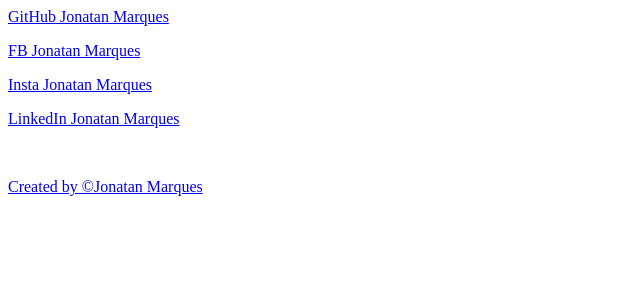
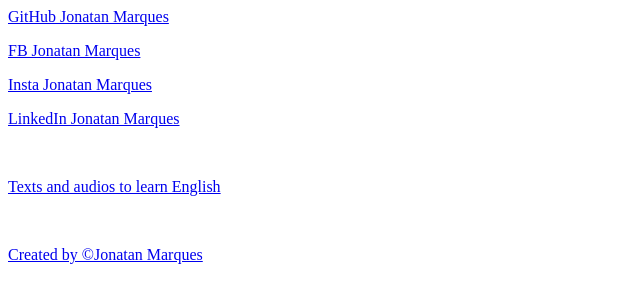
Before and after one commit to jonatanmwb/jonatanmwb.github.io, a plain HTML site: page index.html in a window 1280 px wide. Shown: the whole page, without its empty margins (0-640 px from the left). Drawn offline with Linux system fonts and the light colour scheme.

Commit message:
Update index.html

```diff
--- a/index.html
+++ b/index.html
@@ -8,4 +8,6 @@
 <p><a href="https://www.linkedin.com/in/jonatanwmb" target="_blank">LinkedIn Jonatan Marques</a></p>
 
 </br>
+<p><a href="https://jonatanmwb.github.io/a/">Texts and audios to learn English</a></p>
+</br>
 <p><a href="https://jonatanmwb.github.io" target="_blank">Created by &copy;Jonatan Marques</a></p>
```
